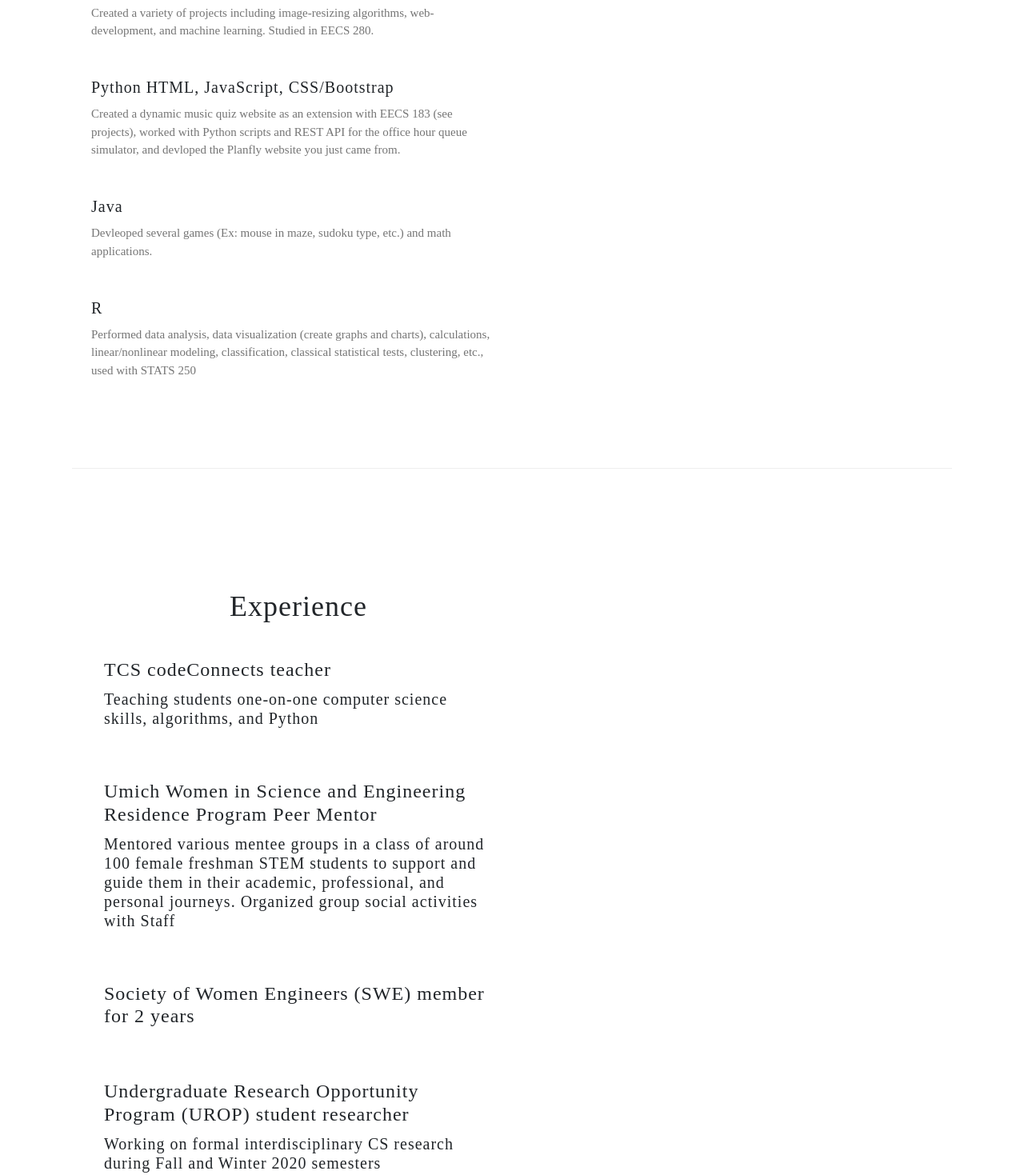
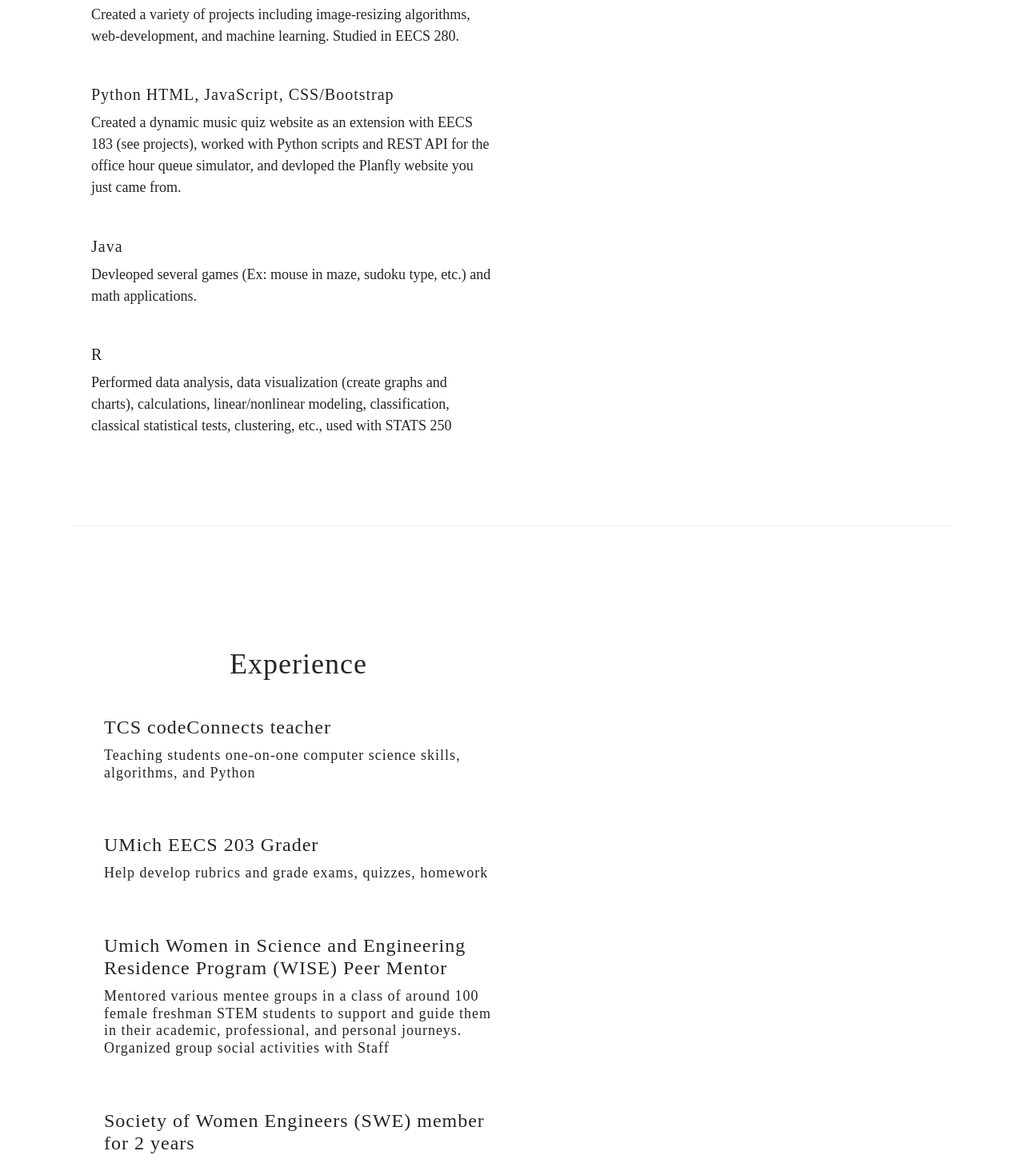
Before and after one commit to gracegw/gracegw.github.io, a plain HTML site: page personal.html in a window 1280 px wide. Shown: the part 800-2269 px from the top of the page at 80% size. Drawn offline with nearby package versions, Linux system fonts and the light colour scheme.

Commit message:
Update personal.html

```diff
--- a/personal.html
+++ b/personal.html
@@ -25,6 +25,12 @@
   h1, h2, h3, h4, h5, h6 {
     font-family: "Times New Roman";
     letter-spacing: 1px;
+  }
+
+  p{
+    font-family:"Times New Roman";
+    font-size:18px;
+
   }
 </style>
 <body>
@@ -84,17 +90,17 @@
     <div class="w3-col l6 w3-padding-large">
       <h1 class="w3-center">My Languages</h1><br>
       <h4>C++/C</h4>
-      <p class="w3-text-grey">Created a variety of projects including image-resizing algorithms, web-development, and machine learning. Studied in EECS 280. </p><br>
+      <p >Created a variety of projects including image-resizing algorithms, web-development, and machine learning. Studied in EECS 280. </p><br>
 
       <h4>Python HTML, JavaScript, CSS/Bootstrap</h4>
-      <p class="w3-text-grey"> Created a dynamic music quiz website as an extension with EECS 183 (see projects), worked with Python scripts and REST API for the office hour queue simulator, and devloped the Planfly website you just came from. </p><br>
+      <p> Created a dynamic music quiz website as an extension with EECS 183 (see projects), worked with Python scripts and REST API for the office hour queue simulator, and devloped the Planfly website you just came from. </p><br>
 
 
       <h4>Java</h4>
-      <p class="w3-text-grey">Devleoped several games (Ex: mouse in maze, sudoku type, etc.) and math applications.</p><br>
+      <p>Devleoped several games (Ex: mouse in maze, sudoku type, etc.) and math applications.</p><br>
 
       <h4>R</h4>
-      <p class="w3-text-grey">Performed data analysis, data visualization (create graphs and charts), calculations, linear/nonlinear modeling, classification, classical statistical tests, clustering, etc., used with STATS 250 </p>
+      <p>Performed data analysis, data visualization (create graphs and charts), calculations, linear/nonlinear modeling, classification, classical statistical tests, clustering, etc., used with STATS 250 </p>
     </div>
 
     <div class="w3-col l6 w3-padding-large">
@@ -112,18 +118,22 @@
     <h1 class="w3-center">Experience</h1><br>
 
     <h3> TCS codeConnects teacher</h3>
-    <h4> Teaching students one-on-one computer science skills, algorithms, and Python</h4>
+    <h5> Teaching students one-on-one computer science skills, algorithms, and Python</h5>
+    <br></br>
+
+    <h3> UMich EECS 203 Grader</h3>
+    <h5> Help develop rubrics and grade exams, quizzes, homework</h5>
 
     <br></br>
-    <h3>Umich Women in Science and Engineering Residence Program Peer Mentor</h3>
-    <h4> Mentored various mentee groups in a class of around 100 female freshman STEM students to support and guide them in their academic, professional, and personal journeys. Organized group social activities with Staff</h4>
+    <h3>Umich Women in Science and Engineering Residence Program (WISE) Peer Mentor</h3>
+    <h5> Mentored various mentee groups in a class of around 100 female freshman STEM students to support and guide them in their academic, professional, and personal journeys. Organized group social activities with Staff</h5>
     <br></br>
 
     <h3>Society of Women Engineers (SWE) member for 2 years</h3>
     <br></br>
 
     <h3>Undergraduate Research Opportunity Program (UROP) student researcher</h3>
-    <h4>Working on formal interdisciplinary CS research during Fall and Winter 2020 semesters</h4>
+    <h5>Working on formal interdisciplinary CS research during Fall and Winter 2020 semesters</h5>
     <br></br>
     <br></br>
 
```
